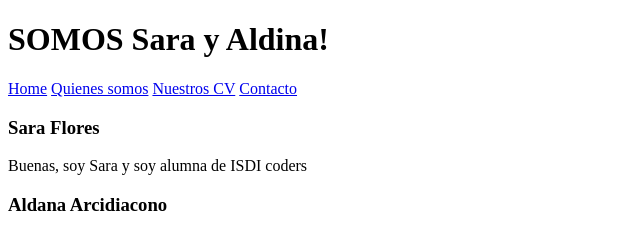
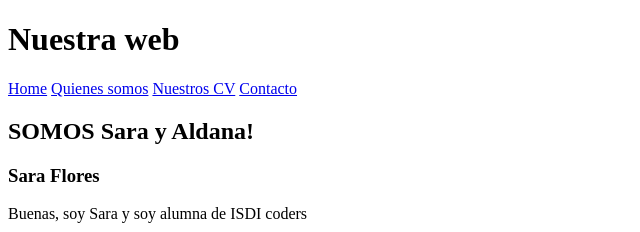
Before and after one commit to Liluminalia/202210-W1CH2-SARA-ALDANA, a website: page quienessomos.html in a window 1280 px wide. Shown: the top 232 px of the page, without its empty margins (0-640 px from the left). Drawn offline with Linux system fonts and the light colour scheme.

Commit message:
corrected quienessomos

```diff
--- a/quienessomos.html
+++ b/quienessomos.html
@@ -9,8 +9,8 @@
     </head>
     <body>
         <header>
-            <h1>SOMOS Sara y Aldina!</h1>
-            <nav>
+            <h1>Nuestra web</h1>
+           <nav>
                 <a href="./home.html">Home</a>
                 <a href="./quienes-somos.html">Quienes somos</a>
                 <a href="./nuestro-cv.html">Nuestros CV</a>
@@ -18,6 +18,7 @@
             </nav>
         </header>
         <section>
+            <h1>SOMOS Sara y Aldana!</h1>
             <h3>Sara Flores</h3>
             <p>Buenas, soy Sara y soy alumna de ISDI coders</p>
             <h3>Aldana Arcidiacono</h3>
```
